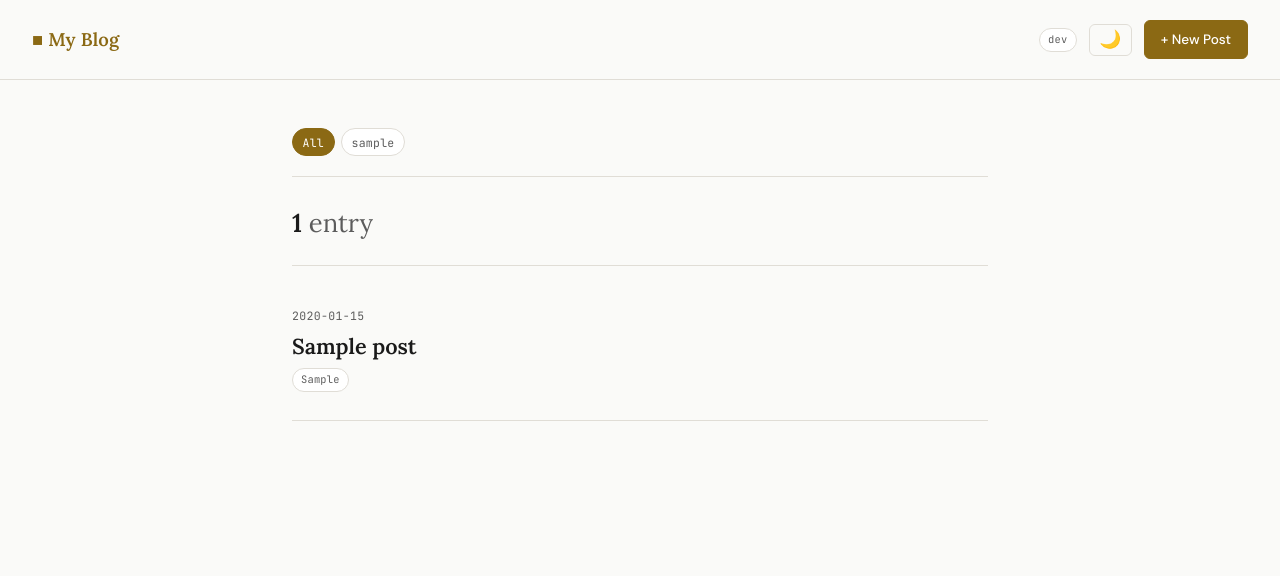
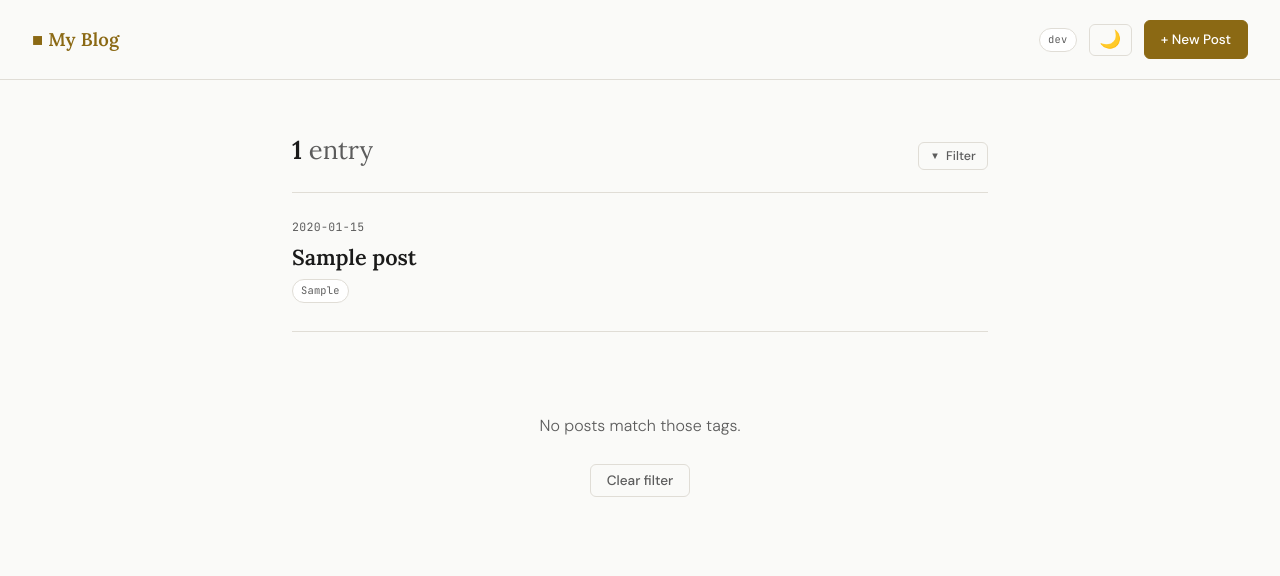
Before and after one commit to apples723/noblog, a Flask app: page / in a window 1280 px wide. Shown: the top 576 px of the page. Run offline with Flask 3, Linux system fonts and the light colour scheme; tables that the repository leaves empty hold one stand-in row (values such as "Sample post").

Commit message:
Collapsible multi-tag filter with AND logic
- Tag bar hidden by default behind a "Filter" toggle button
- Multi-select: posts must match ALL selected tags (AND, not OR)
- Client-side filtering for instant results, no page reloads
- Remove server-side ?tag= query param filtering

```diff
--- a/app.py
+++ b/app.py
@@ -78,7 +78,6 @@ def parse_tags(raw):
 
 @app.route('/')
 def index():
-    tag_filter = request.args.get('tag', '').strip().lower()
     with get_db() as db:
         posts = db.execute(
             'SELECT id, title, slug, tags, created_at FROM posts ORDER BY created_at DESC'
@@ -86,9 +85,7 @@ def index():
         all_tags = sorted(set(
             t for row in posts for t in parse_tags(row['tags'])
         ))
-    if tag_filter:
-        posts = [p for p in posts if tag_filter in parse_tags(p['tags'])]
-    return render_template('index.html', posts=posts, all_tags=all_tags, active_tag=tag_filter)
+    return render_template('index.html', posts=posts, all_tags=all_tags)
 
 @app.route('/post/<slug>')
 def view_post(slug):
--- a/static/css/style.css
+++ b/static/css/style.css
@@ -268,6 +268,32 @@ body {
   margin-bottom: 1.5rem;
   padding-bottom: 1.25rem;
   border-bottom: 1px solid var(--border);
+  transition: all 0.2s ease;
+}
+.tag-filter.hidden {
+  display: none;
+}
+
+.page-heading-row {
+  display: flex;
+  align-items: baseline;
+  justify-content: space-between;
+  margin-bottom: 1.5rem;
+  padding-bottom: 1.25rem;
+  border-bottom: 1px solid var(--border);
+}
+.page-heading-row .page-heading {
+  margin-bottom: 0;
+  padding-bottom: 0;
+  border-bottom: none;
+}
+
+.filter-toggle {
+  font-size: 0.78rem;
+  padding: 0.3rem 0.7rem;
+}
+.filter-toggle span {
+  font-size: 0.6rem;
 }
 
 .tag-pill {
--- a/templates/index.html
+++ b/templates/index.html
@@ -2,19 +2,26 @@
 {% block title %}{{ blog_title }}{% endblock %}
 {% block content %}
 <div class="container">
+  {% if posts %}
+    <div class="page-heading-row">
+      <p class="page-heading"><span id="visible-count">{{ posts|length }}</span> entr{{ 'y' if posts|length == 1 else 'ies' }}</p>
       {% if all_tags %}
-  <div class="tag-filter">
-    <a href="/" class="tag-pill{% if not active_tag %} active{% endif %}">All</a>
+      <button class="btn btn-ghost filter-toggle" id="filter-toggle" type="button">
+        <span id="filter-icon">▼</span> Filter
+      </button>
+      {% endif %}
+    </div>
+    {% if all_tags %}
+    <div class="tag-filter hidden" id="tag-filter">
+      <button class="tag-pill active" data-tag="__all__" type="button">All</button>
       {% for tag in all_tags %}
-    <a href="/?tag={{ tag }}" class="tag-pill{% if active_tag == tag %} active{% endif %}">{{ tag }}</a>
+      <button class="tag-pill" data-tag="{{ tag }}" type="button">{{ tag }}</button>
       {% endfor %}
     </div>
     {% endif %}
-  {% if posts %}
-    <p class="page-heading"><span>{{ posts|length }}</span> entr{{ 'y' if posts|length == 1 else 'ies' }}{% if active_tag %} tagged <span>{{ active_tag }}</span>{% endif %}</p>
-    <ul class="post-list">
+    <ul class="post-list" id="post-list">
       {% for post in posts %}
-      <li class="post-item">
+      <li class="post-item" data-tags="{{ post['tags'] }}">
         <div class="post-item-meta">{{ post['created_at'][:10] }}</div>
         <div class="post-item-title">
           <a href="/post/{{ post['slug'] }}">{{ post['title'] }}</a>
@@ -22,23 +29,92 @@
         {% if post['tags'] %}
         <div class="post-item-tags">
           {% for tag in post['tags'].split(',') %}
-          <a href="/?tag={{ tag }}" class="tag-pill small">{{ tag }}</a>
+          <span class="tag-pill small">{{ tag }}</span>
           {% endfor %}
         </div>
         {% endif %}
       </li>
       {% endfor %}
     </ul>
+    <div class="empty-state hidden" id="no-results">
+      <p>No posts match those tags.</p>
+      <button class="btn btn-ghost" id="clear-filter" type="button">Clear filter</button>
+    </div>
   {% else %}
     <div class="empty-state">
-      {% if active_tag %}
-        <p>No posts tagged "{{ active_tag }}".</p>
-        <a href="/" class="btn btn-ghost">Clear filter</a>
-      {% else %}
       <p>No entries yet.</p>
       <a href="/new" class="btn btn-primary">Write your first post</a>
-      {% endif %}
     </div>
   {% endif %}
 </div>
+
+{% if posts and all_tags %}
+<script>
+(function() {
+  const toggle = document.getElementById('filter-toggle');
+  const filterBar = document.getElementById('tag-filter');
+  const icon = document.getElementById('filter-icon');
+  const postList = document.getElementById('post-list');
+  const items = Array.from(postList.querySelectorAll('.post-item'));
+  const countEl = document.getElementById('visible-count');
+  const noResults = document.getElementById('no-results');
+  const clearBtn = document.getElementById('clear-filter');
+  const pills = Array.from(filterBar.querySelectorAll('.tag-pill'));
+  const allPill = filterBar.querySelector('[data-tag="__all__"]');
+
+  let selectedTags = new Set();
+
+  // Toggle filter bar visibility
+  toggle.addEventListener('click', () => {
+    filterBar.classList.toggle('hidden');
+    icon.textContent = filterBar.classList.contains('hidden') ? '▼' : '▲';
+  });
+
+  // Filter logic
+  function applyFilter() {
+    let visible = 0;
+    items.forEach(item => {
+      const postTags = (item.dataset.tags || '').split(',').filter(Boolean);
+      const match = selectedTags.size === 0 || [...selectedTags].every(t => postTags.includes(t));
+      item.style.display = match ? '' : 'none';
+      if (match) visible++;
+    });
+    countEl.textContent = visible;
+    postList.style.display = visible ? '' : 'none';
+    noResults.classList.toggle('hidden', visible > 0);
+
+    // Update pill states
+    pills.forEach(p => {
+      if (p === allPill) {
+        p.classList.toggle('active', selectedTags.size === 0);
+      } else {
+        p.classList.toggle('active', selectedTags.has(p.dataset.tag));
+      }
+    });
+  }
+
+  filterBar.addEventListener('click', (e) => {
+    const pill = e.target.closest('.tag-pill');
+    if (!pill) return;
+
+    const tag = pill.dataset.tag;
+    if (tag === '__all__') {
+      selectedTags.clear();
+    } else {
+      if (selectedTags.has(tag)) {
+        selectedTags.delete(tag);
+      } else {
+        selectedTags.add(tag);
+      }
+    }
+    applyFilter();
+  });
+
+  clearBtn.addEventListener('click', () => {
+    selectedTags.clear();
+    applyFilter();
+  });
+})();
+</script>
+{% endif %}
 {% endblock %}
--- a/templates/post.html
+++ b/templates/post.html
@@ -11,7 +11,7 @@
     {% if post['tags'] %}
     <div class="post-tags">
       {% for tag in post['tags'].split(',') %}
-      <a href="/?tag={{ tag }}" class="tag-pill">{{ tag }}</a>
+      <a href="/" class="tag-pill">{{ tag }}</a>
       {% endfor %}
     </div>
     {% endif %}
```
Lines whose indentation alone changed are shown as unchanged.
